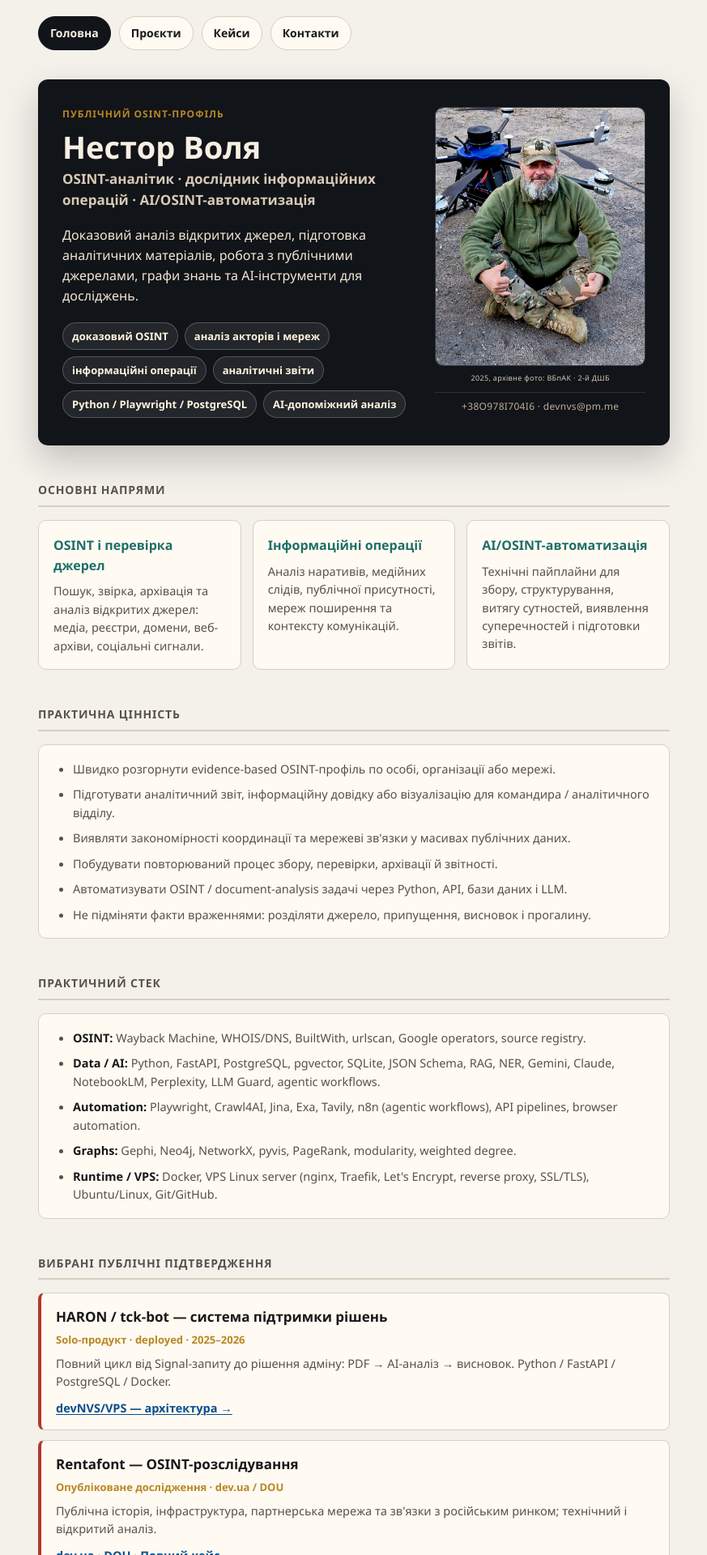
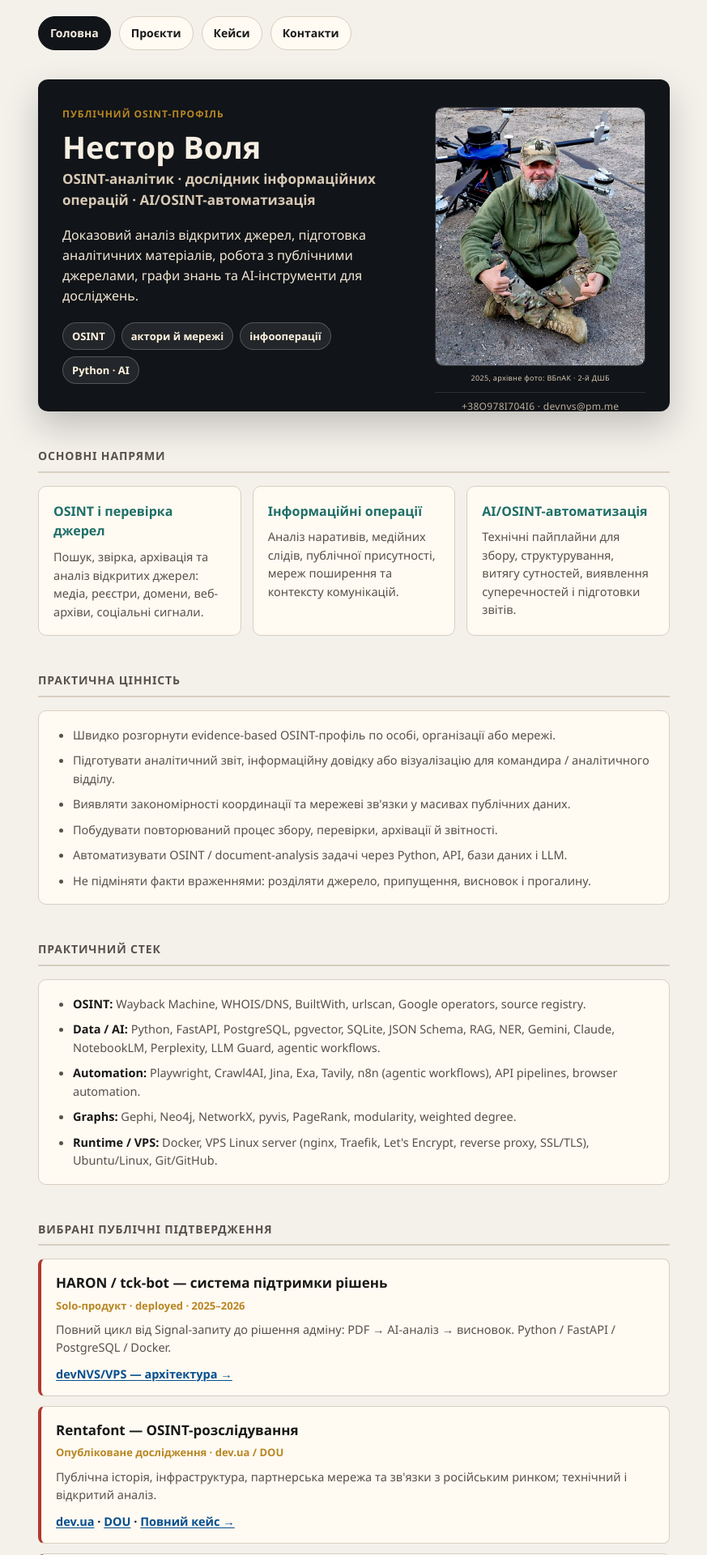
Before and after one commit to NestorVolya/nestorvolya.github.io, a Jekyll site: the page index.html, which Jekyll copies as it is, in a window 1280 px wide. Shown: the top 1920 px of the page at 81% size, without its empty margins (203-1076 px from the left). Built offline with Jekyll 4.4.1, drawn with Linux system fonts in a browser that asks for light colours.

Commit message:
index: ущільнити чипи в hero (6 → 4, коротші підписи, менші на мобільному) (#2)
Claude-Session: https://claude.ai/code/session_01V74odtRZp6TSupZC5wdygn

Co-authored-by: Claude <noreply@anthropic.com>

```diff
--- a/index.html
+++ b/index.html
@@ -298,6 +298,8 @@
       .hero-photo { order: -1; }
       .hero-photo img { max-height: 260px; }
       .hero h1 { font-size: 30px; }
+      .chips { gap: 6px; margin-top: 14px; }
+      .chip { padding: 4px 9px; font-size: 12px; }
       .grid { grid-template-columns: 1fr; }
     }
     @media (max-width:680px) {
@@ -325,12 +327,10 @@
         <div class="subtitle">OSINT-аналітик · дослідник інформаційних операцій · AI/OSINT-автоматизація</div>
         <p class="lead">Доказовий аналіз відкритих джерел, підготовка аналітичних матеріалів, робота з публічними джерелами, графи знань та AI-інструменти для досліджень.</p>
         <div class="chips">
-          <span class="chip">доказовий OSINT</span>
-          <span class="chip">аналіз акторів і мереж</span>
-          <span class="chip">інформаційні операції</span>
-          <span class="chip">аналітичні звіти</span>
-          <span class="chip">Python / Playwright / PostgreSQL</span>
-          <span class="chip">AI-допоміжний аналіз</span>
+          <span class="chip">OSINT</span>
+          <span class="chip">актори й мережі</span>
+          <span class="chip">інфооперації</span>
+          <span class="chip">Python · AI</span>
         </div>
       </div>
       <figure class="hero-photo">
```
